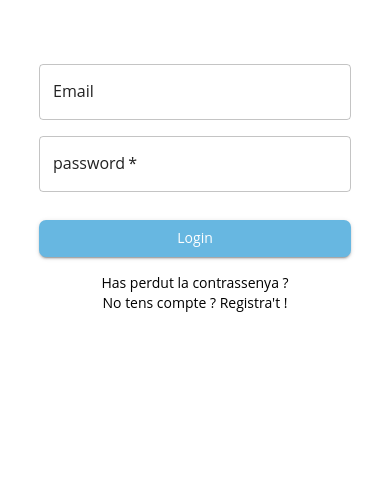
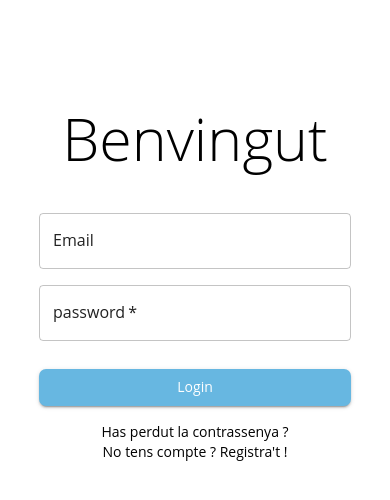
Before and after one commit to cosateca/cosatk-front, a React (Vite) app: page /login in a window 390 px wide. Shown: the top 500 px of the page. Built offline with nearby package versions, Linux system fonts and the light colour scheme.

Commit message:
style form responsive

```diff
--- a/src/pages/LoginPage/LoginPage.tsx
+++ b/src/pages/LoginPage/LoginPage.tsx
@@ -22,7 +22,7 @@ const LoginPage = () => {
 
                 }}
             >
-                {/* <Typography variant="h1" sx = {{ margin: 5 , fontWeight: 'light'}}> Benvingut </Typography> */}
+                 <Typography variant="h1" sx = {{ margin: 5 , fontWeight: 'light'}}> Benvingut </Typography>
 
 
 
```
